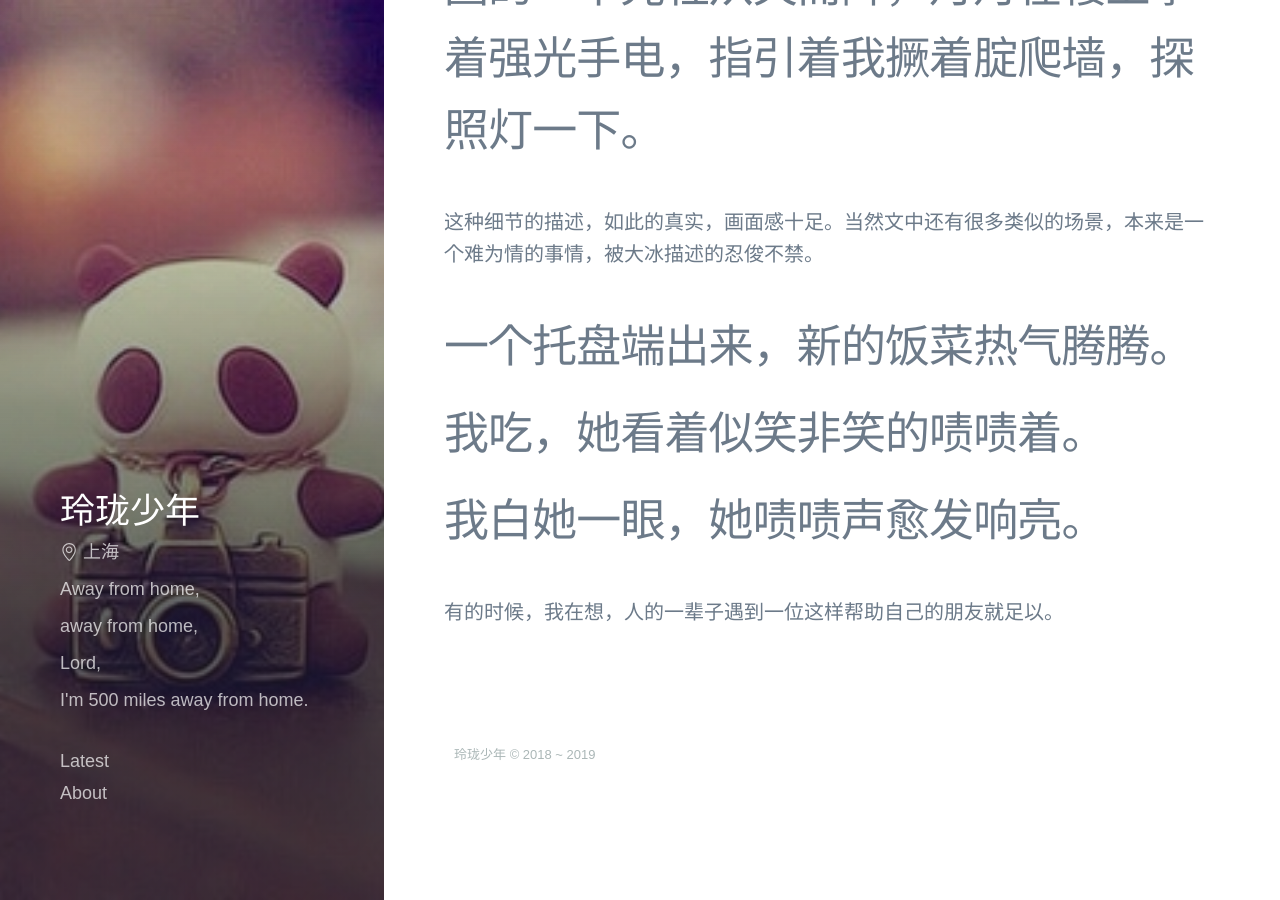
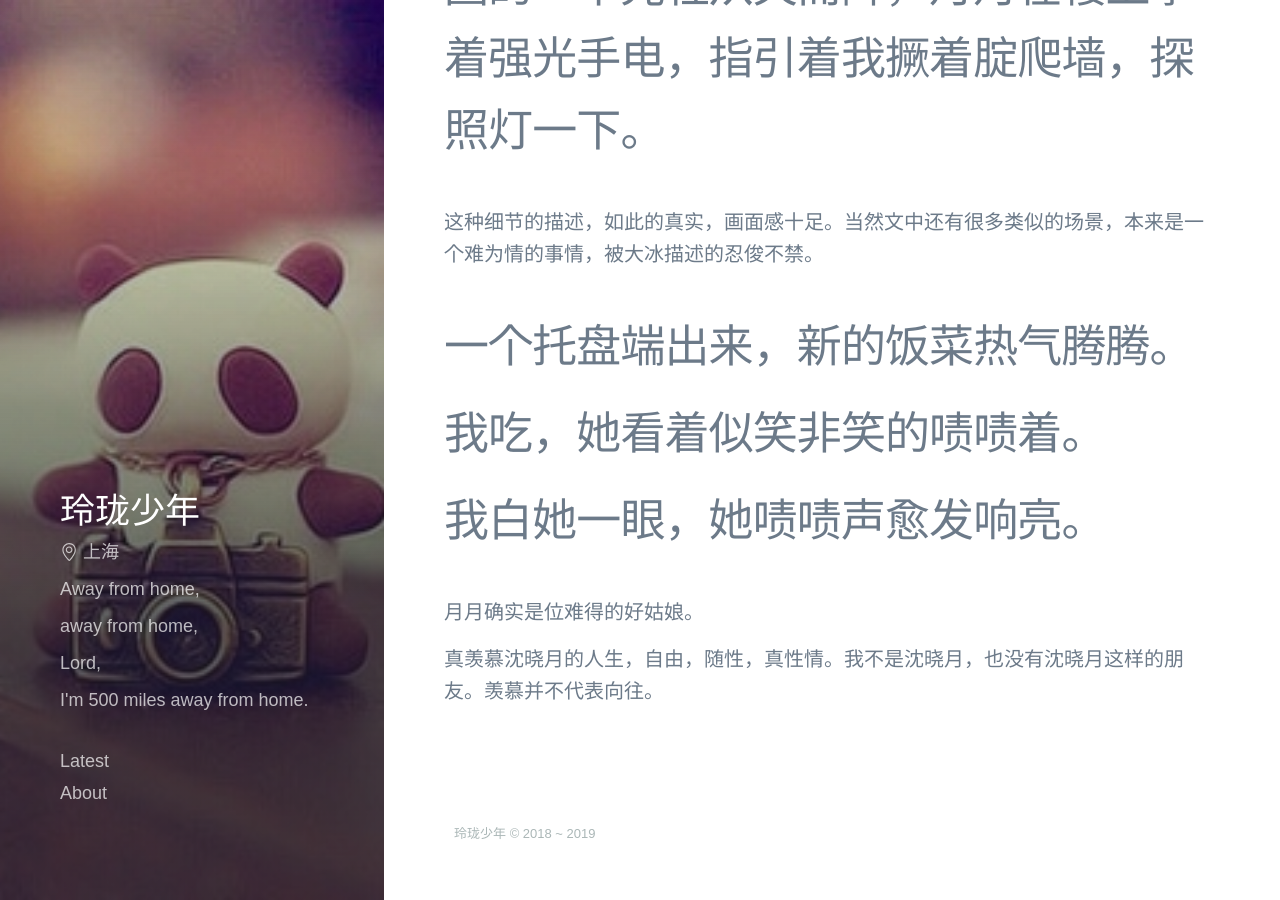
Before and after one commit to auaa/auaa.github.io, a Jekyll site: the page built from _posts/2019-07-20-xie-xie-ni.md, in a window 1280 px wide and 900 px high, scrolled down 1051 px. Built offline with Jekyll 4.4.1, drawn with Linux system fonts in a browser that asks for light colours; some web fonts are replaced; comment, search, counter and statistics services are not loaded.

Commit message:
update: 2019-07-20 17:03:54

```diff
--- a/_data/posts.json
+++ b/_data/posts.json
@@ -27,7 +27,7 @@
   ],
   "posts": [
     {
-      "content": "第一次看到大冰的书是在2018年，那本书名字没有吸引住我，叫《阿弥陀佛么么哒》。\n\n第二次看大冰的书是在2019年，挤在上海的地铁上，打开“微信读书”，看到书名是《我不》，坚持看完了第一章节《弟弟》。\n\n不容易啊，我是很不喜欢看电子书的，包括专业相关的网页都不怎么看，但是《弟弟》我一口气读完了，书中内容全是简单的叙事。\n\n这就不得使我想起了以前山东卫视有一个少儿频道主持人也叫大冰，而且是多年没有任何消息的，无论是新闻，还是电视节目。于是，好奇的百度了一下，果不其然，正是这个大冰，只不过是转型了，开了酒吧，酒吧的名字叫“大冰的小屋”，召集了一群民谣歌手，包括唱《成都》走红的赵雷。\n\n接着看了一个章节，标题叫《谢谢你》。这也是此文叫《谢谢你》的原因。\n\n《谢谢你》讲述的是大冰在转型“野生”作家的第一本书中的一个片段，《谢谢你》的主人公叫 沈晓月，在大冰穷困潦倒时帮助过他，扶持过他。\n\n在大冰的书中，月月确实是一位难得的好姑娘，在大冰的笔下堪称完美。\n>\n>  上得厅堂，下得厨房。\n>  \n>\t 柔情似水，侠气冲天。\n\t \n> 有时候回去得太晚，需要翻越栏杆，圆圆的一个光柱从天而降，月月在楼上擎着强光手电，指引着我撅着腚爬墙，探照灯一下。\n \n这种细节的描述，如此的真实，画面感十足。当然文中还有很多类似的场景，本来是一个难为情的事情，被大冰描述的忍俊不禁。\n > 一个托盘端出来，新的饭菜热气腾腾。\n > \n > 我吃，她看着似笑非笑的啧啧着。\n > \n > 我白她一眼，她啧啧声愈发响亮。\n > \n\n\n\n有的时候，我在想，人的一辈子遇到一位这样帮助自己的朋友就足以。",
+      "content": "第一次看到大冰的书是在2018年，那本书名字没有吸引住我，叫《阿弥陀佛么么哒》。\n\n第二次看大冰的书是在2019年，挤在上海的地铁上，打开“微信读书”，看到书名是《我不》，坚持看完了第一章节《弟弟》。\n\n不容易啊，我是很不喜欢看电子书的，包括专业相关的网页都不怎么看，但是《弟弟》我一口气读完了，书中内容全是简单的叙事。\n\n这就不得使我想起了以前山东卫视有一个少儿频道主持人也叫大冰，而且是多年没有任何消息的，无论是新闻，还是电视节目。于是，好奇的百度了一下，果不其然，正是这个大冰，只不过是转型了，开了酒吧，酒吧的名字叫“大冰的小屋”，召集了一群民谣歌手，包括唱《成都》走红的赵雷。\n\n接着看了一个章节，标题叫《谢谢你》。这也是此文叫《谢谢你》的原因。\n\n《谢谢你》讲述的是大冰在转型“野生”作家的第一本书中的一个片段，《谢谢你》的主人公叫 沈晓月，在大冰穷困潦倒时帮助过他，扶持过他。\n\n在大冰的书中，月月确实是一位难得的好姑娘，在大冰的笔下堪称完美。\n>\n>  上得厅堂，下得厨房。\n>  \n>\t 柔情似水，侠气冲天。\n\t \n> 有时候回去得太晚，需要翻越栏杆，圆圆的一个光柱从天而降，月月在楼上擎着强光手电，指引着我撅着腚爬墙，探照灯一下。\n \n这种细节的描述，如此的真实，画面感十足。当然文中还有很多类似的场景，本来是一个难为情的事情，被大冰描述的忍俊不禁。\n > 一个托盘端出来，新的饭菜热气腾腾。\n > \n > 我吃，她看着似笑非笑的啧啧着。\n > \n > 我白她一眼，她啧啧声愈发响亮。\n > \n\n\n\n月月确实是位难得的好姑娘。\n\n真羡慕沈晓月的人生，自由，随性，真性情。我不是沈晓月，也没有沈晓月这样的朋友。羡慕并不代表向往。",
       "data": {
         "layout": "post",
         "title": "谢谢你",
--- a/_posts/2019-07-20-xie-xie-ni.md
+++ b/_posts/2019-07-20-xie-xie-ni.md
@@ -37,4 +37,6 @@
 
 
 
-有的时候，我在想，人的一辈子遇到一位这样帮助自己的朋友就足以。
+月月确实是位难得的好姑娘。
+
+真羡慕沈晓月的人生，自由，随性，真性情。我不是沈晓月，也没有沈晓月这样的朋友。羡慕并不代表向往。
```
